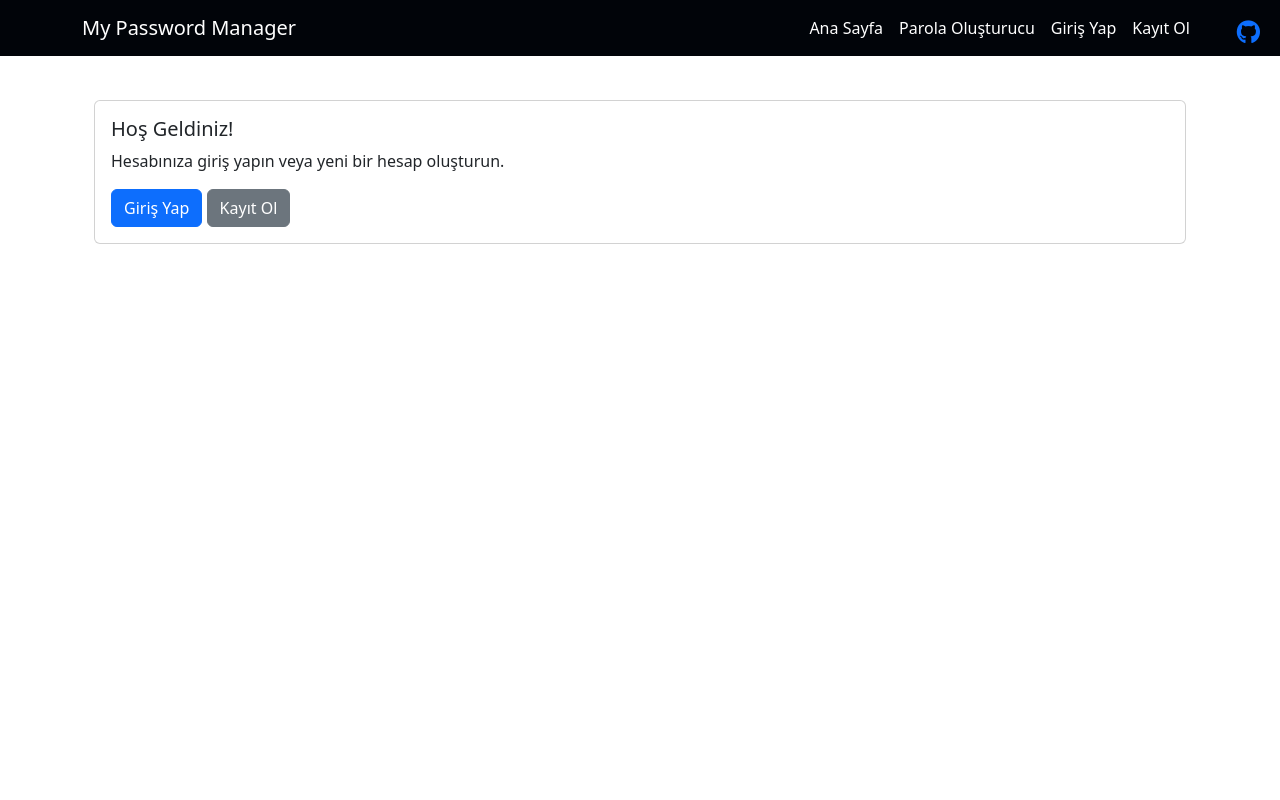
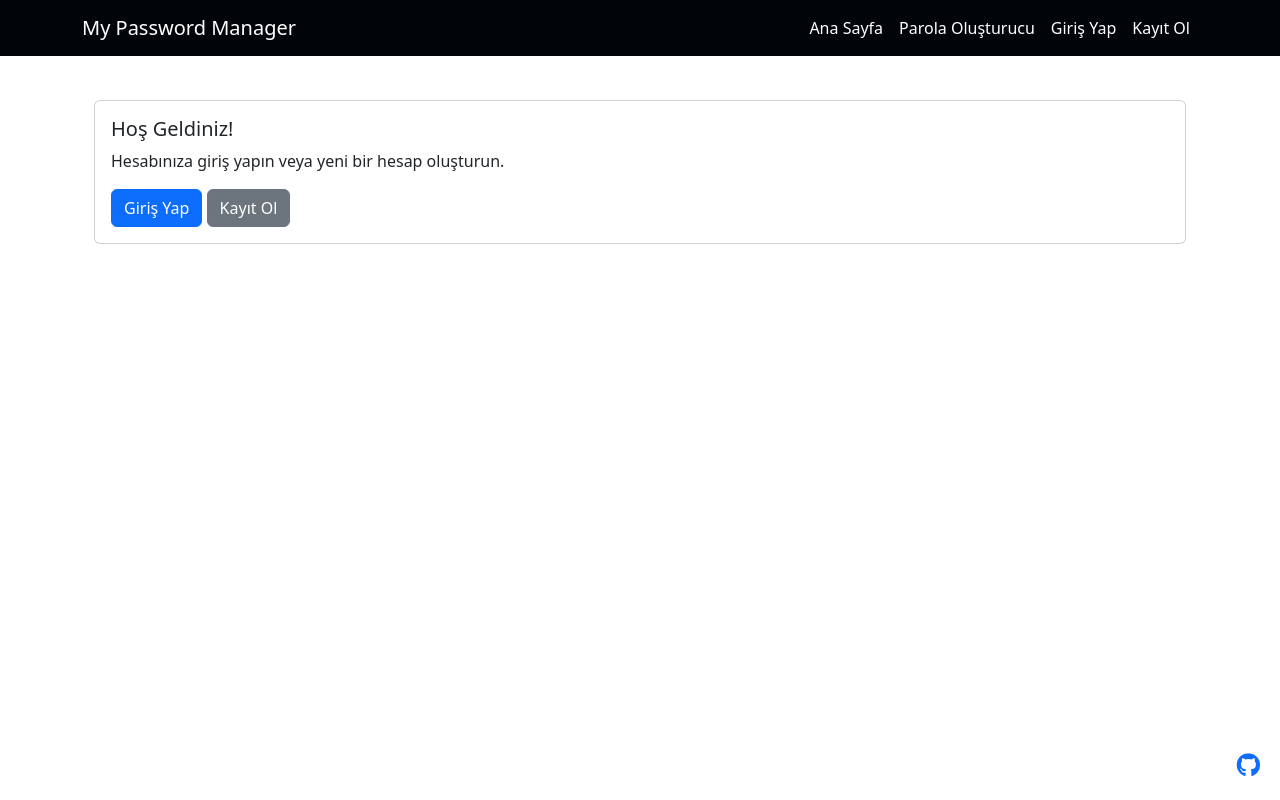
Before and after one commit to aytekinet/password-manager-with-django, a Django app: template password_manager/password_manager_app/templates/myapp/index.html in a window 1280 px wide. Run offline with Django 3.2, Linux system fonts and the light colour scheme; the template is opened without the code that fills it, so the values that code supplies are empty.

Commit message:
base.html'de son değişiklikler yapıldı.

```diff
--- a/password_manager/password_manager_app/templates/base.html
+++ b/password_manager/password_manager_app/templates/base.html
@@ -64,15 +64,12 @@
             {% block content %}{% endblock %}
         </div>
     </main>
-      <!-- Github link -->
-<div class="github-icon" style="position: fixed; top: 0; right: 0; padding: 20px;">
+<!-- Github link -->
+<div class="github-icon" style="position: fixed; bottom: 0; right: 0; padding: 20px;">
     <a href="https://github.com/aytekinet" target="_blank">
-      <i class="fab fa-github" style="font-size: 24px;"></i>
+        <i class="fab fa-github" style="font-size: 24px;"></i>
+    </a>
+</div>
 
-    </a>
-  </div>
-  <!-- Github link -->
-    <!-- Bootstrap ve kendi JavaScript dosyalarınızı ekleyebilirsiniz -->
-    <script src="https://cdn.jsdelivr.net/npm/bootstrap@5.3.0/dist/js/bootstrap.min.js"></script>
 </body>
 </html>
```
